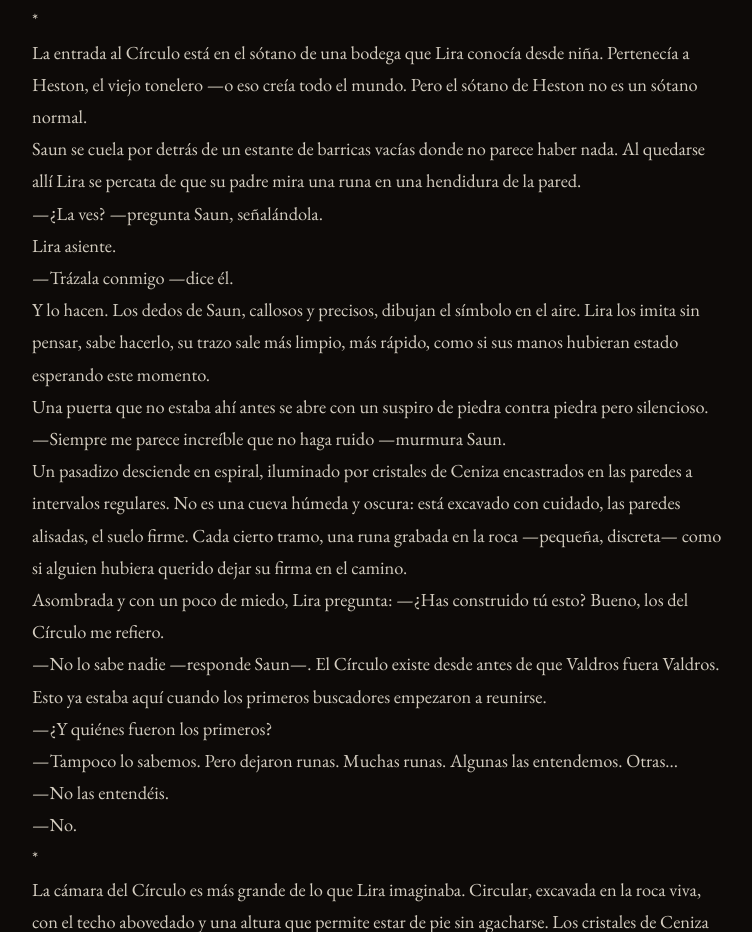
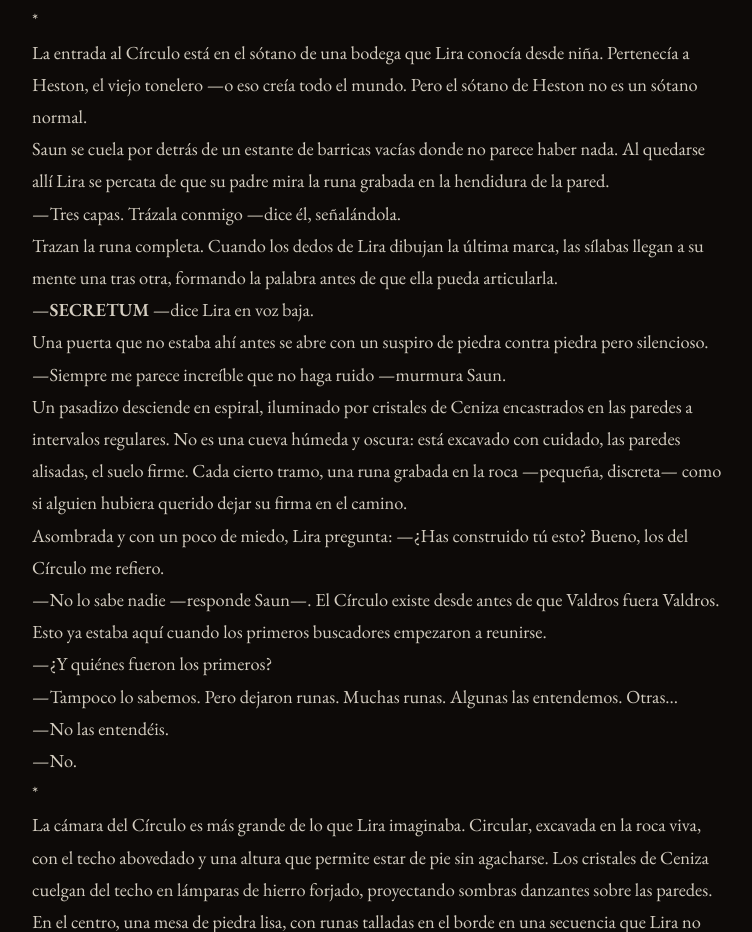
Before and after one commit to aitanashadow1026/Reino-Silente, a plain HTML site: page capitulos/cap1-escena4.html in a window 1280 px wide. Shown: the part 2983-3915 px from the top of the page, without its empty margins (262-1014 px from the left). Drawn offline with nearby package versions, Linux system fonts and the light colour scheme.

Commit message:
fix: Alineación escenas 1-5 con nuevo sistema rúnico (FATUS, COGIT, REDI, SECRETUM, capas)

```diff
--- a/capitulos/cap1-escena4.html
+++ b/capitulos/cap1-escena4.html
@@ -127,15 +127,13 @@
 
         <p>La entrada al Círculo está en el sótano de una bodega que Lira conocía desde niña. Pertenecía a Heston, el viejo tonelero —o eso creía todo el mundo. Pero el sótano de Heston no es un sótano normal.</p>
 
-        <p>Saun se cuela por detrás de un estante de barricas vacías donde no parece haber nada. Al quedarse allí Lira se percata de que su padre mira una runa en una hendidura de la pared.</p>
+        <p>Saun se cuela por detrás de un estante de barricas vacías donde no parece haber nada. Al quedarse allí Lira se percata de que su padre mira la runa grabada en la hendidura de la pared.</p>
 
-        <p>—¿La ves? —pregunta Saun, señalándola.</p>
+        <p>—Tres capas. Trázala conmigo —dice él, señalándola.</p>
 
-        <p>Lira asiente.</p>
+        <p>Trazan la runa completa. Cuando los dedos de Lira dibujan la última marca, las sílabas llegan a su mente una tras otra, formando la palabra antes de que ella pueda articularla.</p>
 
-        <p>—Trázala conmigo —dice él.</p>
-
-        <p>Y lo hacen. Los dedos de Saun, callosos y precisos, dibujan el símbolo en el aire. Lira los imita sin pensar, sabe hacerlo, su trazo sale más limpio, más rápido, como si sus manos hubieran estado esperando este momento.</p>
+        <p>—<strong>SECRETUM</strong> —dice Lira en voz baja.</p>
 
         <p>Una puerta que no estaba ahí antes se abre con un suspiro de piedra contra piedra pero silencioso.</p>
 
```
Also changed, not shown: capitulos/cap1-escena2.html (+1 -1 lines), capitulos/cap1-escena3.html (+1 -1 lines), capitulos/cap1-escena5.html (+2 -2 lines).
